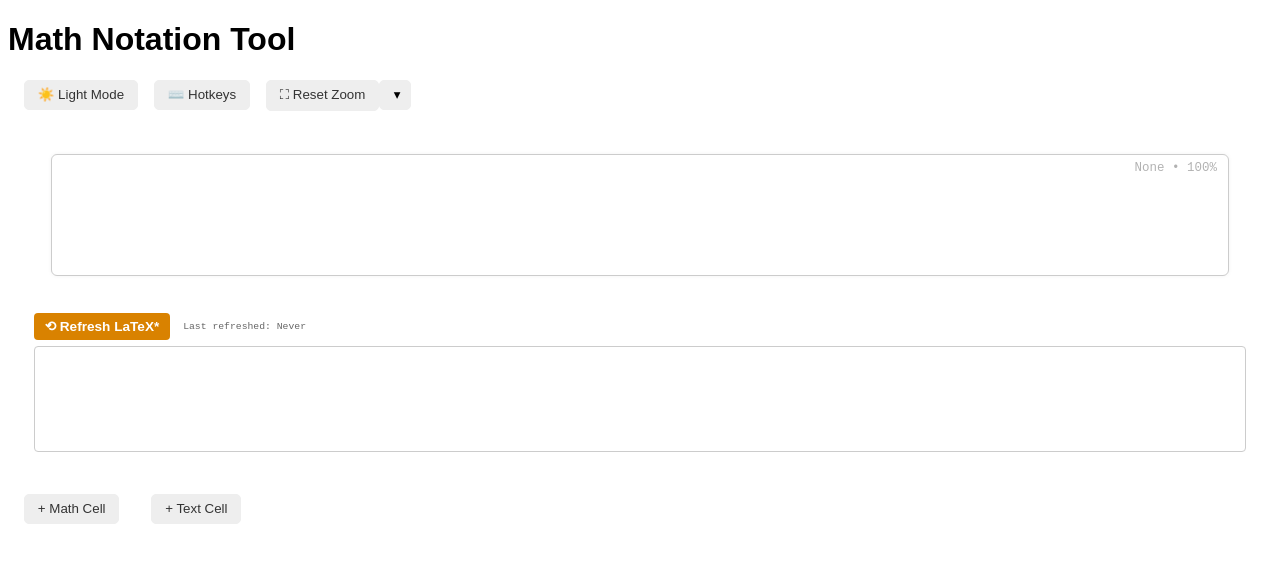
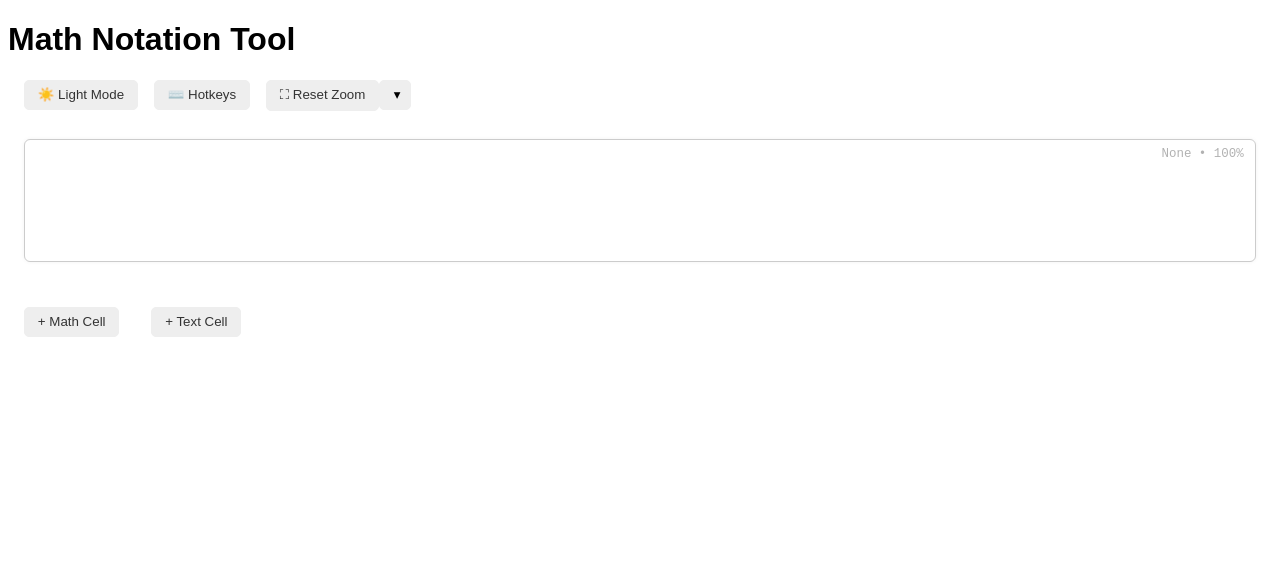
Before and after one commit to Kayyleigh/BarNotation, a React (Vite) app: page / in a window 1280 px wide. Shown: the top 562 px of the page. Built offline with nearby package versions, Linux system fonts and the light colour scheme; a web font is replaced by a local one.

Commit message:
Enable cell deletion and (for math) latex view toggle on hover

```diff
--- a/src/components/MathCell.tsx
+++ b/src/components/MathCell.tsx
@@ -1,24 +1,34 @@
 import { useState } from "react";
 import MathEditor from "./MathEditor";
+import clsx from "clsx";
 
 interface MathCellProps {
   resetZoomSignal: number;
   defaultZoom: number;
+  onDelete: () => void;
 }
 
-const MathCell: React.FC<MathCellProps> = ({ resetZoomSignal, defaultZoom }) => {
-  const [showPreview, setShowPreview] = useState(false);
+const MathCell: React.FC<MathCellProps> = ({ resetZoomSignal, defaultZoom, onDelete }) => {
+  const [showToolbar, setShowToolbar] = useState(false);
+
+  const [showLatex, setShowLatex] = useState(false);
+  const toggleLatex = () => setShowLatex(prev => !prev);
 
   return (
     <div
-      className="math-cell"
-      onMouseEnter={() => setShowPreview(true)}
-      onMouseLeave={() => setShowPreview(false)}
+      className={clsx("cell", "math-cell")}
+      onMouseEnter={() => setShowToolbar(true)}
+      onMouseLeave={() => setShowToolbar(false)}
     >
-      <MathEditor resetZoomSignal={resetZoomSignal} defaultZoom={defaultZoom} />
-      {showPreview && (
-        <button className="preview-button">👁 View LaTeX</button>
+      {showToolbar && (
+        <div className="cell-toolbar">
+          <button className="preview-button" onClick={toggleLatex}>
+            {showLatex ? "🙈 Hide Latex" : "👁️ Show Latex"}
+          </button>
+          <button className="delete-button" onClick={onDelete}>🗑️</button>
+        </div>
       )}
+      <MathEditor resetZoomSignal={resetZoomSignal} defaultZoom={defaultZoom} showLatex={showLatex} />
     </div>
   );
 };
--- a/src/components/MathEditor.tsx
+++ b/src/components/MathEditor.tsx
@@ -22,9 +22,10 @@ const initialState = createEditorState(createRootWrapper());
 interface MathEditorProps {
   resetZoomSignal: number;
   defaultZoom: number;
+  showLatex: boolean;
 }
 
-const MathEditor: React.FC<MathEditorProps> = ({ resetZoomSignal, defaultZoom }) => {
+const MathEditor: React.FC<MathEditorProps> = ({ resetZoomSignal, defaultZoom, showLatex }) => {
   const editorRef = useRef<HTMLDivElement>(null);
   const zoomLevel = useZoom(editorRef, resetZoomSignal, defaultZoom);
 
@@ -156,13 +157,15 @@ const MathEditor: React.FC<MathEditorProps> = ({ resetZoomSignal, defaultZoom })
           isActive={isActive}  // is editor active (i.e. should I render the cursor)
         />
       {/* Overlay text in upper right */}
-      {hoveredType && (
+        {hoveredType && (
           <div className="hover-type-info">
-  {hoveredType} • {Math.round(zoomLevel * 100)}%
-  </div>
+            {hoveredType} • {Math.round(zoomLevel * 100)}%
+          </div>
         )}
       </div>
-      <LatexViewer rootNode={editorState.rootNode} />
+      {showLatex && (
+        <LatexViewer rootNode={editorState.rootNode} />
+      )}
     </div>
   );
 };
--- a/src/components/MathNotationTool.tsx
+++ b/src/components/MathNotationTool.tsx
@@ -136,6 +136,7 @@ const App: React.FC = () => {
               key={cell.id}
               resetZoomSignal={resetZoomSignal}
               defaultZoom={defaultZoom}
+              onDelete={() => deleteCell(cell.id)}
               // pass content & onChange if MathCell supports editing content
             />
           ) : (
@@ -144,6 +145,7 @@ const App: React.FC = () => {
               value={cell.content}
               onChange={(val) => updateCellContent(cell.id, val)}
               placeholder="Enter text here..."
+              onDelete={() => deleteCell(cell.id)}
             />
           )
         )}
--- a/src/components/TextCell.tsx
+++ b/src/components/TextCell.tsx
@@ -1,13 +1,17 @@
-import React, { useEffect, useRef } from "react";
+import clsx from "clsx";
+import React, { useEffect, useRef, useState } from "react";
 
 type TextCellProps = {
   value: string;
   onChange: (newValue: string) => void;
+  onDelete: () => void;
   placeholder?: string;
 };
 
-const TextCell: React.FC<TextCellProps> = ({ value, onChange, placeholder }) => {
+const TextCell: React.FC<TextCellProps> = ({ value, onChange, onDelete, placeholder }) => {
   const textareaRef = useRef<HTMLTextAreaElement>(null);
+
+  const [showToolbar, setShowToolbar] = useState(false);
 
   // Auto-resize textarea height when value changes
   useEffect(() => {
@@ -18,7 +22,16 @@ const TextCell: React.FC<TextCellProps> = ({ value, onChange, placeholder }) =>
   }, [value]);
 
   return (
-    <div className="text-cell">
+    <div
+      className={clsx("cell", "text-cell")}
+      onMouseEnter={() => setShowToolbar(true)}
+      onMouseLeave={() => setShowToolbar(false)}
+    >
+      {showToolbar && (
+        <div className="cell-toolbar">
+          <button className="delete-button" onClick={onDelete}>🗑️</button>
+        </div>
+      )}
       <textarea
         ref={textareaRef}
         value={value}
--- a/src/styles/cells.css
+++ b/src/styles/cells.css
@@ -1,7 +1,6 @@
 .cell-list {
     display: flex;
     flex-direction: column;
-    gap: 0.1rem;
     padding: 1rem;
     overflow-y: auto;
   }
@@ -12,24 +11,36 @@
     margin: 1rem 0;
   }
 
+  .cell {
+    padding: 0.8em 0em;
+  }
+
   .math-cell {
     position: relative;
   }
 
-  .preview-button {
+  .text-cell {
+    position: relative;
+    font-size: 1em;
+    resize: none;
+  }
+
+  .cell-toolbar {
     position: absolute;
-    top: 0.5rem;
-    right: 0.5rem;
-    background: var(--button-bg);
-    color: var(--button-color);
+    top: -0.4em;
+    right: 1em;
+    display: flex;
+    gap: 0.5rem;
+    z-index: 1;
+  }
+
+  .preview-button,
+  .delete-button {
+    background: #444;
+    color: white;
     border: none;
-    padding: 0.3rem 0.6rem;
+    padding: 4px 8px;
+    font-size: 12px;
     border-radius: 4px;
     cursor: pointer;
   }
-
-  .text-cell {
-    font-size: 1em;
-    margin: 0.1rem;
-    resize: none;
-  }
--- a/src/styles/styles.css
+++ b/src/styles/styles.css
@@ -119,7 +119,6 @@
     max-width: 100%;
     height: fit-content;
     padding: 1em;
-    margin: 0.7em;
     position: relative;
     font-size: var(--editor-font-size);
     overflow: auto;
@@ -142,7 +141,6 @@
   }
 
   .latex-viewer {
-    margin-top: 1.5em;
     padding: 0.75em;
     color: var(--math-text-color);
     border-radius: 6px;
@@ -201,7 +199,7 @@
   .latex-box {
     width: 100%;
     overflow: auto;
-    height: 7em;
+    height: auto;
     resize: none;
     background: inherit;
     color: inherit;
```
Also changed, not shown: 1 other file (tests, documents, lock files or other folders). Lines whose indentation alone changed are shown as unchanged.
